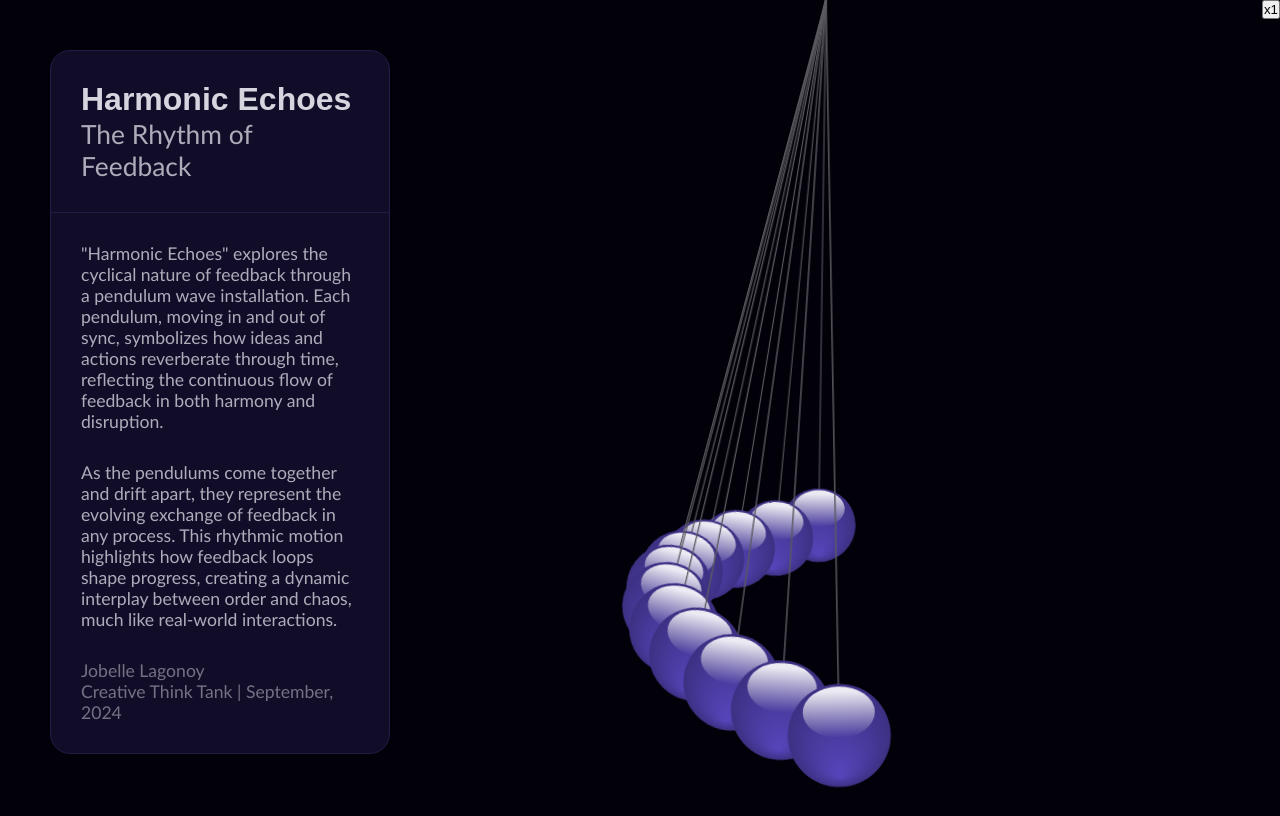
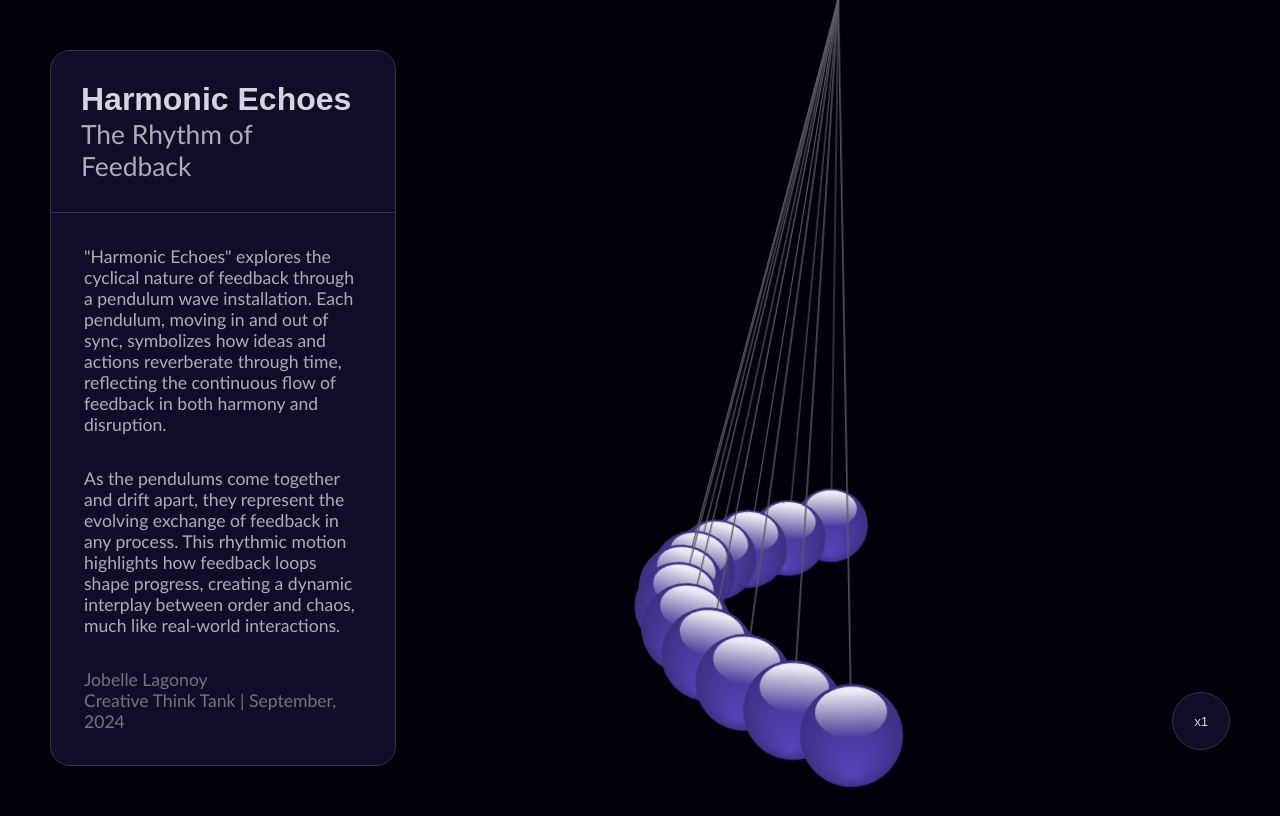
Before and after one commit to nymeria-1/pendulum-wave, a Next.js app: page / in a window 1280 px wide. Built offline with nearby package versions, Linux system fonts and the light colour scheme.

Commit message:
Style button

```diff
--- a/src/app/page.module.css
+++ b/src/app/page.module.css
@@ -7,7 +7,7 @@
   --button-secondary-hover: #f2f2f2;
 
   display: grid;
-  grid-template-rows: 20px 1fr 20px;
+  grid-template-rows: 1.25em 1fr 1.25em;
   align-items: center;
   justify-items: center;
   min-height: 100svh;
@@ -66,7 +66,7 @@
   appearance: none;
   border-radius: 128px;
   height: 48px;
-  padding: 0 20px;
+  padding: 0 1.25em;
   border: none;
   border: 1px solid transparent;
   transition: background 0.2s, color 0.2s, border-color 0.2s;
@@ -75,7 +75,7 @@
   align-items: center;
   justify-content: center;
   font-size: 16px;
-  line-height: 20px;
+  line-height: 1.25em;
   font-weight: 500;
 }
 
--- a/src/components/SpeedButton.jsx
+++ b/src/components/SpeedButton.jsx
@@ -1,6 +1,8 @@
+import styles from "../styles/SpeedButton.module.css";
+
 function SpeedButton({handleSpeedChange, speed}){
     return(
-        <div>
+        <div className={styles.wrapper}>
             <button onClick={handleSpeedChange}>x{speed}</button>
         </div>
     )
--- a/src/styles/Description.module.css
+++ b/src/styles/Description.module.css
@@ -1,24 +1,24 @@
 .wrapper{
     /* position: absolute; */
     top: 0;
-    margin: 50px 0 50px 50px;
-    border: 1px solid #221D47;
-    border-radius: 20px;
+    margin: 3.125em 0 3.125em 3.125em;
+    border: 1px solid #35304F;
+    border-radius: 1.25em;
     /* min-height: 30%; */
     background-color: #110D28;
     width: 30%;
-    min-width: 340px;
+    min-width: 21.6em;
     /* height: fit-content; */
 }
 
 .title{
-    padding: 30px;
-    border-bottom: 1px solid #221D47;
+    padding: 1.875em;
+    border-bottom: 1px solid #35304F;
 }
 
 .title h1{
     color: #d5d4df;
-    font-size: 32px;
+    font-size: 2em;
 }
 
 .title span{
@@ -29,12 +29,12 @@
 }
 
 .description{
-    padding: 30px;
+    padding: 1.875em;
     color: #d5d4df;
     display: flex;
     flex-direction: column;
     font-size: 1.1rem;
-    gap: 30px;
+    gap: 1.875em;
     font-family: 'Gill Sans', 'Gill Sans MT', Calibri, 'Trebuchet MS', sans-serif
 }
 
--- /dev/null
+++ b/src/styles/SpeedButton.module.css
@@ -0,0 +1,23 @@
+.wrapper{
+    position: absolute;
+    bottom: 0;
+    right: 0;
+    margin: 3.125em;
+}
+
+.wrapper button{
+    width: 4.5vw;
+    height: 4.5vw;
+    border-radius: 100%;
+    cursor: pointer;
+    outline: none;
+    border: 1px solid #35304F;
+    background-color: #110D28;
+    color: #d5d4df;
+    /* font-size: 1em; */
+}
+
+.wrapper button:hover{
+    font-size: 1em;
+    transition: 1s ease-in-out;
+}
```
Also changed, not shown: public/images/rikersiv_ball.svg.
